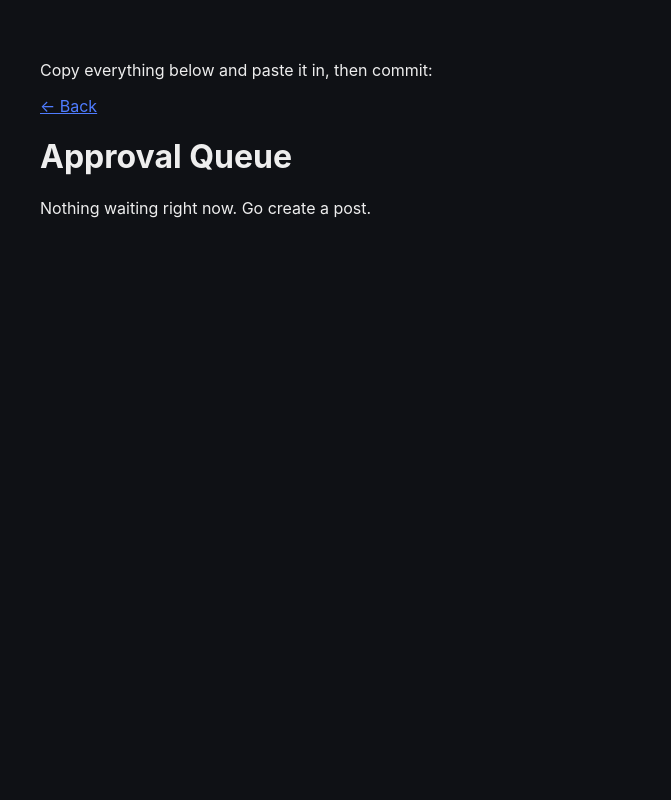
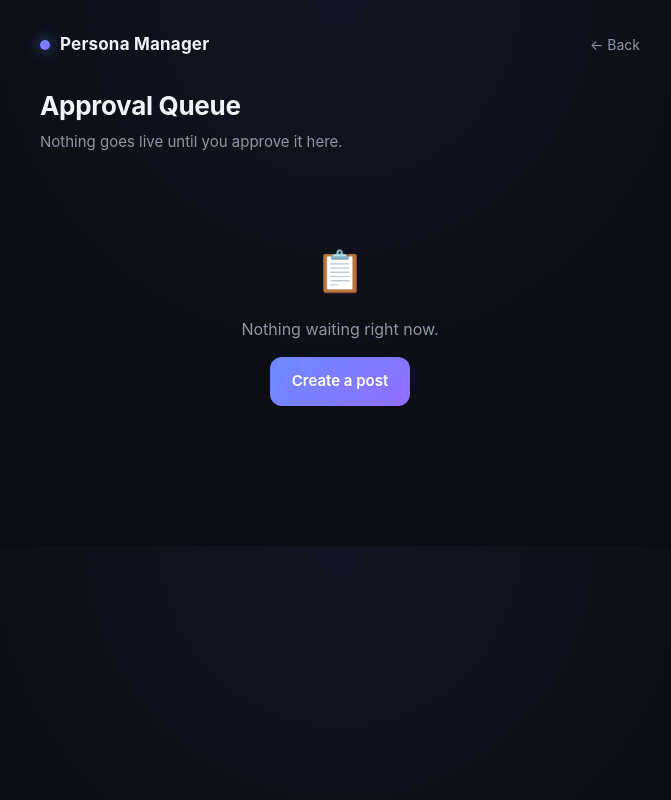
Before and after one commit to Kastuda09/Persona-manager, a Flask app: page /queue in a window 1280 px wide. Shown: the whole page, without its empty margins (300-971 px from the left). Run offline with Flask 3, Linux system fonts and the light colour scheme.

Commit message:
Update queue.html

```diff
--- a/templates/queue.html
+++ b/templates/queue.html
@@ -1,39 +1,238 @@
-Copy everything below and paste it in, then commit:
-
 <!DOCTYPE html>
-
 <html>
 <head>
+    <meta name="viewport" content="width=device-width, initial-scale=1">
     <title>Approval Queue</title>
+
+<style>
+    :root {
+        --bg: #0b0d12;
+        --panel: #151822;
+        --panel-2: #1c202c;
+        --border: #262b3a;
+        --text: #f2f3f7;
+        --muted: #9096a8;
+        --accent: #6d8bff;
+        --accent-2: #8f6dff;
+        --good: #3ddc84;
+        --bad: #ff5c7a;
+    }
+    * { box-sizing: border-box; }
+    body {
+        font-family: -apple-system, BlinkMacSystemFont, "Segoe UI", sans-serif;
+        max-width: 640px;
+        margin: 0 auto;
+        padding: 32px 20px 80px;
+        background: radial-gradient(circle at top, #131622 0%, #0b0d12 55%);
+        color: var(--text);
+        line-height: 1.5;
+    }
+    a { color: var(--accent); text-decoration: none; }
+    .top-nav {
+        display: flex;
+        align-items: center;
+        justify-content: space-between;
+        margin-bottom: 28px;
+    }
+    .brand {
+        display: flex;
+        align-items: center;
+        gap: 10px;
+        font-weight: 700;
+        font-size: 17px;
+        letter-spacing: 0.2px;
+    }
+    .brand .dot {
+        width: 10px; height: 10px; border-radius: 50%;
+        background: linear-gradient(135deg, var(--accent), var(--accent-2));
+        box-shadow: 0 0 14px rgba(109,139,255,0.7);
+    }
+    .back-link {
+        font-size: 14px;
+        color: var(--muted);
+    }
+    h1 {
+        font-size: 26px;
+        margin: 0 0 6px;
+        letter-spacing: -0.3px;
+    }
+    .subtitle {
+        color: var(--muted);
+        font-size: 15px;
+        margin: 0 0 28px;
+    }
+    .card {
+        background: linear-gradient(180deg, var(--panel) 0%, var(--panel-2) 100%);
+        border: 1px solid var(--border);
+        border-radius: 16px;
+        padding: 20px;
+        margin-bottom: 18px;
+        box-shadow: 0 4px 18px rgba(0,0,0,0.25);
+    }
+    label {
+        display: block;
+        margin-top: 18px;
+        margin-bottom: 6px;
+        font-size: 13px;
+        font-weight: 600;
+        color: var(--muted);
+        text-transform: uppercase;
+        letter-spacing: 0.4px;
+    }
+    input[type="text"], select, textarea {
+        width: 100%;
+        padding: 13px 14px;
+        border-radius: 10px;
+        border: 1px solid var(--border);
+        background: #10121a;
+        color: var(--text);
+        font-size: 15px;
+        transition: border-color 0.15s ease;
+    }
+    input[type="text"]:focus, select:focus, textarea:focus {
+        outline: none;
+        border-color: var(--accent);
+    }
+    input[type="file"] {
+        width: 100%;
+        padding: 12px;
+        border-radius: 10px;
+        border: 1px dashed var(--border);
+        background: #10121a;
+        color: var(--muted);
+        font-size: 14px;
+    }
+    button, .btn {
+        display: inline-block;
+        cursor: pointer;
+        font-family: inherit;
+        font-weight: 600;
+        font-size: 15px;
+        padding: 13px 22px;
+        border-radius: 12px;
+        border: none;
+        transition: transform 0.1s ease, opacity 0.15s ease;
+    }
+    button:hover, .btn:hover { opacity: 0.92; }
+    button:active, .btn:active { transform: scale(0.98); }
+    .btn-primary {
+        background: linear-gradient(135deg, var(--accent), var(--accent-2));
+        color: white;
+        text-decoration: none;
+    }
+    .btn-secondary {
+        background: var(--panel-2);
+        color: var(--text);
+        border: 1px solid var(--border);
+        text-decoration: none;
+    }
+    .btn-approve { background: var(--good); color: #06210f; }
+    .btn-reject { background: var(--bad); color: #2b0710; }
+    .badge {
+        background: var(--bad);
+        color: white;
+        border-radius: 20px;
+        padding: 2px 10px;
+        font-size: 13px;
+        margin-left: 6px;
+        font-weight: 600;
+    }
+    .pill {
+        display: inline-block;
+        background: rgba(109,139,255,0.12);
+        color: var(--accent);
+        border: 1px solid rgba(109,139,255,0.3);
+        border-radius: 20px;
+        padding: 4px 12px;
+        font-size: 12px;
+        font-weight: 600;
+        margin-right: 6px;
+    }
+    .meta-row {
+        display: flex;
+        flex-wrap: wrap;
+        gap: 6px;
+        align-items: center;
+        font-size: 13px;
+        color: var(--muted);
+        margin-top: 12px;
+    }
+    .empty-state {
+        text-align: center;
+        padding: 60px 20px;
+        color: var(--muted);
+    }
+    .empty-state .icon { font-size: 40px; margin-bottom: 14px; }
+</style>
+
     <style>
-        body { font-family: -apple-system, sans-serif; max-width: 600px; margin: 60px auto; padding: 0 20px; background: #0f1115; color: #eee; }
-        .card { background: #1a1d24; border-radius: 12px; padding: 18px; margin-bottom: 18px; border: 1px solid #333; }
-        .presenter { color: #4f7cff; font-style: italic; margin-bottom: 10px; }
-        .hashtags { color: #888; margin-top: 8px; }
-        .actions button { padding: 10px 18px; border-radius: 8px; border: none; margin-right: 10px; font-size: 15px; }
-        .approve { background: #3ddc84; color: #06210f; }
-        .reject { background: #ff5c5c; color: white; }
-        a { color: #4f7cff; }
+        .draft-media img, .draft-media video {
+            width: 100%;
+            border-radius: 12px;
+            margin-bottom: 14px;
+            max-height: 320px;
+            object-fit: cover;
+            border: 1px solid var(--border);
+        }
+        .presenter {
+            color: var(--accent);
+            font-size: 13px;
+            font-style: italic;
+            margin: 0 0 12px;
+            padding-bottom: 12px;
+            border-bottom: 1px solid var(--border);
+        }
+        .caption { font-size: 15.5px; white-space: pre-wrap; margin: 0 0 10px; }
+        .hashtags { color: var(--muted); font-size: 14px; margin: 0; }
+        .actions { display: flex; gap: 10px; margin-top: 18px; }
+        .actions form { flex: 1; }
+        .actions button { width: 100%; }
     </style>
 </head>
 <body>
-    <p><a href="/">&larr; Back</a></p>
+    <div class="top-nav">
+        <div class="brand"><span class="dot"></span> Persona Manager</div>
+        <a class="back-link" href="/">&larr; Back</a>
+    </div>
+
     <h1>Approval Queue</h1>
+    <p class="subtitle">Nothing goes live until you approve it here.</p>
+
     {% if not drafts %}
-        <p>Nothing waiting right now. Go create a post.</p>
+        <div class="empty-state">
+            <div class="icon">&#128203;</div>
+            <p>Nothing waiting right now.</p>
+            <a class="btn btn-primary" href="/create">Create a post</a>
+        </div>
     {% endif %}
+
     {% for d in drafts %}
     <div class="card">
+        {% if d.media_url %}
+        <div class="draft-media">
+            {% if d.media_type == 'video' %}
+                <video src="{{ d.media_url }}" controls></video>
+            {% else %}
+                <img src="{{ d.media_url }}">
+            {% endif %}
+        </div>
+        {% endif %}
+
         <p class="presenter">{{ d.presenter_note }}</p>
-        <p>{{ d.caption_or_script }}</p>
+        <p class="caption">{{ d.caption_or_script }}</p>
         <p class="hashtags">{{ d.hashtags | join(' ') }}</p>
-        <p style="font-size:13px;color:#777;">Mode: {{ d.mode }} &middot; Suggested time: {{ d.suggested_post_time }}</p>
+
+        <div class="meta-row">
+            <span class="pill">{{ d.mode }}</span>
+            <span>Suggested time: {{ d.suggested_post_time }}</span>
+        </div>
+
         <div class="actions">
-            <form method="POST" action="/approve/{{ d.id }}" style="display:inline;">
-                <button class="approve" type="submit">Approve</button>
+            <form method="POST" action="/approve/{{ d.id }}">
+                <button class="btn-approve" type="submit">Approve</button>
             </form>
-            <form method="POST" action="/reject/{{ d.id }}" style="display:inline;">
-                <button class="reject" type="submit">Reject</button>
+            <form method="POST" action="/reject/{{ d.id }}">
+                <button class="btn-reject" type="submit">Reject</button>
             </form>
         </div>
     </div>
```
